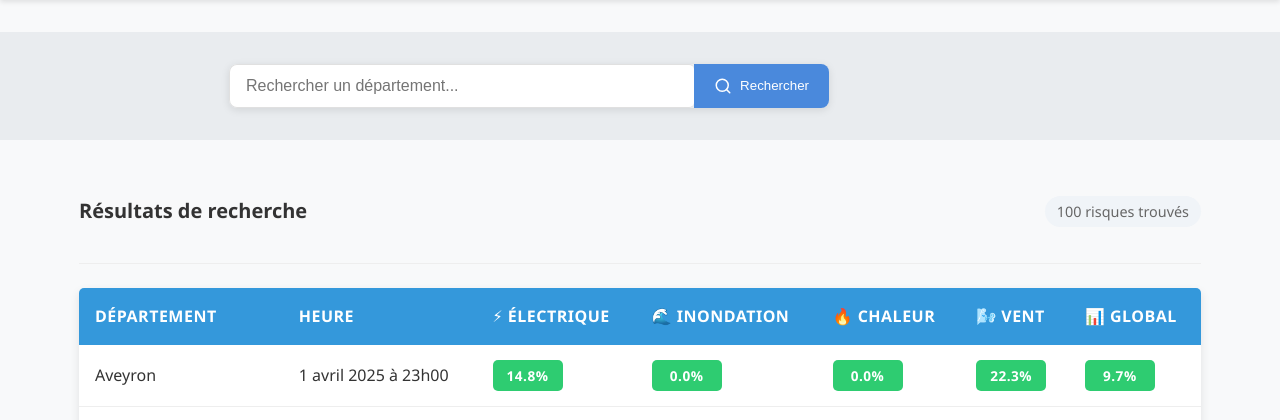
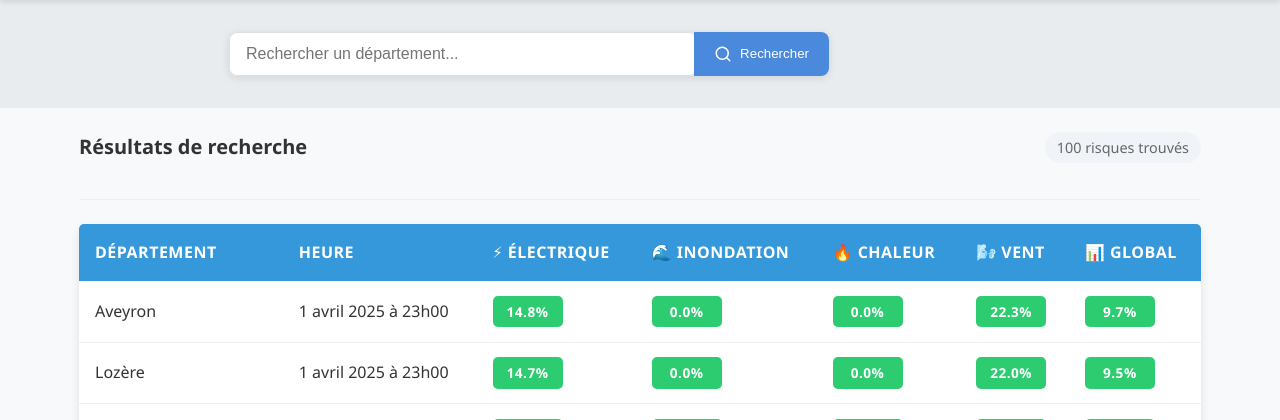
Before and after one commit to Zalgo-Dev/WeaRisk, a Flask app: page /risks in a window 1280 px wide. Shown: the part 76-496 px from the top of the page. Run offline with Flask 3, Linux system fonts and the light colour scheme; data comes from the database, SQL or seed files in the repository.

Commit message:
+ Fix style page 'Risques'

```diff
--- a/app/static/css/style.css
+++ b/app/static/css/style.css
@@ -533,7 +533,7 @@ a {
 
 /* Styles améliorés pour l'interface de recherche */
 .search-section {
-    margin: 2rem 0;
+    margin: 0rem 0;
 }
 
 .search-wrapper {
```
